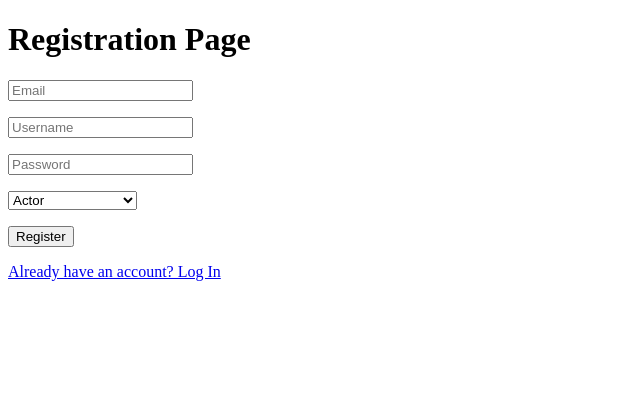
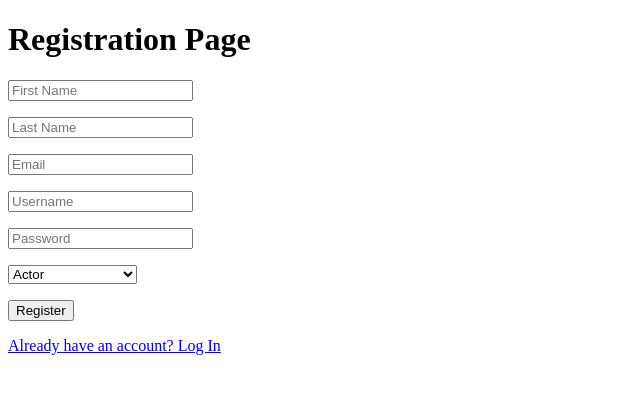
Before and after one commit to kalebb1002/StageLinks, a Flask app: page /register in a window 1280 px wide. Shown: the top 394 px of the page, without its empty margins (0-640 px from the left). Run offline with Flask 3, Linux system fonts and the light colour scheme.

Commit message:
Separated out my code to make app.py less cluttered

```diff
--- a/app.py
+++ b/app.py
@@ -1,20 +1,18 @@
-from flask import Flask, render_template, url_for, redirect
-from flask_sqlalchemy import SQLAlchemy
+from flask import Flask
+from flask_login import LoginManager
+from models import db, User
+from flask_bcrypt import Bcrypt
 from dotenv import load_dotenv
-from flask_login import UserMixin, LoginManager, login_user, login_required, logout_user, current_user
-from flask_wtf import FlaskForm
-from wtforms import StringField, PasswordField, SubmitField, SelectField
-from wtforms.validators import InputRequired, Length, ValidationError, Email
-from flask_bcrypt import Bcrypt
+
 import os
-import uuid
 
 load_dotenv()
 
 app = Flask(__name__)
 app.config['SECRET_KEY'] = os.getenv('SECRET_KEY')
 app.config['SQLALCHEMY_DATABASE_URI'] = os.getenv('DATABASE_URL')
-db = SQLAlchemy(app)
+
+db.init_app(app)
 
 bcrypt = Bcrypt(app)
 
@@ -22,107 +20,11 @@ login_manager = LoginManager()
 login_manager.init_app(app)
 login_manager.login_view = 'login'
 
-
-
 @login_manager.user_loader
 def load_user(user_id):
     return User.query.get(user_id)
 
-class User(db.Model, UserMixin):
-    __tablename__ = 'users'
-    id = db.Column(db.String(36), primary_key=True, default=lambda: str(uuid.uuid4()))
-    email = db.Column(db.String(150), unique=True, nullable=False)
-    username = db.Column(db.String(50), unique=True)
-    password_hash = db.Column(db.String(256), nullable=False)
-    account_type = db.Column(db.String(20), nullable=False)
-    created_at = db.Column(db.DateTime)
-
-class RegisterForm(FlaskForm):
-    email = StringField(validators=[InputRequired(), Email()], # Email Form
-        render_kw={"placeholder": "Email"})
-
-    username = StringField(validators=[InputRequired(), Length( # Username Form
-        min=4, max=20)], render_kw={"placeholder": "Username"})
-
-    password = PasswordField(validators=[InputRequired(), Length( # Password Form
-        min=4, max=20)], render_kw={"placeholder": "Password"})
-
-    submit = SubmitField("Register")
-
-    account_type = SelectField('Account Type', choices=[
-        ('actor', 'Actor'),
-        ('company', 'Theater Company')
-    ], validators=[InputRequired()])
-
-    def validate_email(self, email):
-        existing_user_email = User.query.filter_by(
-            email=email.data).first()
-        if existing_user_email:
-            raise ValidationError(
-                "That email is already registered. Please use a different email.")
-
-    def validate_username(self, username):
-        existing_user_username = User.query.filter_by(
-            username=username.data).first()
-        if existing_user_username:
-            raise ValidationError(
-                "That username already exists. Please choose a different username.")
-
-class LoginForm(FlaskForm):
-    username = StringField(validators=[InputRequired(), Length(
-        min=4, max=20)], render_kw={"placeholder": "Username"})
-
-    password = PasswordField(validators=[InputRequired(), Length(
-        min=4, max=20)], render_kw={"placeholder": "Password"})
-
-    submit = SubmitField("Login")
-
-
-
-@app.route('/')
-def home():
-    return render_template('home.html')
-
-@app.route('/login', methods=['GET', 'POST'])
-def login():
-    form = LoginForm()
-    if form.validate_on_submit():
-        user = User.query.filter_by(username=form.username.data).first()
-        if user:
-            if bcrypt.check_password_hash(user.password_hash, form.password.data):
-                login_user(user)
-                return redirect(url_for('dashboard'))
-    return render_template('login.html', form=form)
-
-@app.route('/register', methods=['GET', 'POST'])
-def register():
-    form = RegisterForm()
-
-    if form.validate_on_submit():
-        hashed_password = bcrypt.generate_password_hash(form.password.data)
-        new_user = User(
-            email=form.email.data,
-            username=form.username.data,
-            password_hash=hashed_password,
-            account_type=form.account_type.data
-        )
-        db.session.add(new_user)
-        db.session.commit()
-        return redirect(url_for('login'))
-
-    return render_template('register.html', form=form)
-
-@app.route('/dashboard', methods=['GET', 'POST'])
-@login_required
-def dashboard():
-    return render_template('dashboard.html')
-
-@app.route('/logout', methods=['GET', 'POST'])
-@login_required
-def logout():
-    logout_user()
-    return redirect(url_for('login'))
-
+from routes import *
 
 if __name__ == '__main__':
     app.run(debug=True, host='0.0.0.0', port=8080)
--- a/docs/schemaCode.sql
+++ b/docs/schemaCode.sql
@@ -3,6 +3,8 @@ USE stagelinks;
 
 CREATE TABLE `users` (
   `id` varchar(255) PRIMARY KEY,
+  `first_name` varchar(50) NOT NULL,
+  `last_name` varchar(50)NOT NULL,
   `username` varchar(50) UNIQUE,
   `email` varchar(255),
   `password_hash` varchar(255),
@@ -91,3 +93,5 @@ ALTER TABLE `prev_company_shows` ADD FOREIGN KEY (`user_id`) REFERENCES `users`
 ALTER TABLE `auditions` ADD FOREIGN KEY (`user_id`) REFERENCES `users` (`id`);
 
 ALTER TABLE `socials` ADD FOREIGN KEY (`user_id`) REFERENCES `users` (`id`);
+
+SELECT * FROM users;
--- /dev/null
+++ b/forms.py
@@ -0,0 +1,50 @@
+from flask_wtf import FlaskForm
+from wtforms import StringField, PasswordField, SubmitField, SelectField
+from wtforms.validators import InputRequired, Length, ValidationError, Email
+from models import User
+
+class RegisterForm(FlaskForm):
+    first_name = StringField(validators=[InputRequired(), Length(
+        min=2, max=50)], render_kw={"placeholder": "First Name"})
+
+    last_name = StringField(validators=[InputRequired(), Length(
+        min=2, max=50)], render_kw={"placeholder": "Last Name"})
+
+    email = StringField(validators=[InputRequired(), Email()], # Email Form
+        render_kw={"placeholder": "Email"})
+
+    username = StringField(validators=[InputRequired(), Length( # Username Form
+        min=4, max=20)], render_kw={"placeholder": "Username"})
+
+    password = PasswordField(validators=[InputRequired(), Length( # Password Form
+        min=4, max=20)], render_kw={"placeholder": "Password"})
+
+    submit = SubmitField("Register")
+
+    account_type = SelectField('Account Type', choices=[
+        ('actor', 'Actor'),
+        ('company', 'Theater Company')
+    ], validators=[InputRequired()])
+
+    def validate_email(self, email):
+        existing_user_email = User.query.filter_by(
+            email=email.data).first()
+        if existing_user_email:
+            raise ValidationError(
+                "That email is already registered. Please use a different email.")
+
+    def validate_username(self, username):
+        existing_user_username = User.query.filter_by(
+            username=username.data).first()
+        if existing_user_username:
+            raise ValidationError(
+                "That username already exists. Please choose a different username.")
+
+class LoginForm(FlaskForm):
+    username = StringField(validators=[InputRequired(), Length(
+        min=4, max=20)], render_kw={"placeholder": "Username"})
+
+    password = PasswordField(validators=[InputRequired(), Length(
+        min=4, max=20)], render_kw={"placeholder": "Password"})
+
+    submit = SubmitField("Login")
--- /dev/null
+++ b/routes.py
@@ -0,0 +1,52 @@
+from flask import render_template, url_for, redirect
+from flask_login import login_user, login_required, logout_user, current_user
+from models import db, User
+from forms import RegisterForm, LoginForm
+from flask_bcrypt import Bcrypt
+from app import app, bcrypt
+
+bcrypt = Bcrypt(app)
+
+@app.route('/')
+def home():
+    return render_template('home.html')
+
+@app.route('/login', methods=['GET', 'POST'])
+def login():
+    form = LoginForm()
+    if form.validate_on_submit():
+        user = User.query.filter_by(username=form.username.data).first()
+        if user:
+            if bcrypt.check_password_hash(user.password_hash, form.password.data):
+                login_user(user)
+                return redirect(url_for('dashboard'))
+    return render_template('login.html', form=form)
+
+@app.route('/register', methods=['GET', 'POST'])
+def register():
+    form = RegisterForm()
+    if form.validate_on_submit():
+        hashed_password = bcrypt.generate_password_hash(form.password.data)
+        new_user = User(
+            email=form.email.data,
+            username=form.username.data,
+            first_name=form.first_name.data,
+            last_name=form.last_name.data,
+            password_hash=hashed_password,
+            account_type=form.account_type.data
+        )
+        db.session.add(new_user)
+        db.session.commit()
+        return redirect(url_for('login'))
+    return render_template('register.html', form=form)
+
+@app.route('/dashboard', methods=['GET', 'POST'])
+@login_required
+def dashboard():
+    return render_template('dashboard.html')
+
+@app.route('/logout')
+@login_required
+def logout():
+    logout_user()
+    return redirect(url_for('login'))
--- a/templates/dashboard.html
+++ b/templates/dashboard.html
@@ -6,7 +6,7 @@
     <title>Dashboard</title>
 </head>
 <body>
-    <h1>Hello You are logged in</h1>
+    <h1>Hello {{ current_user.first_name }}! You are logged in.</h1>
     <a href={{url_for('logout')}}>Log out</a>
 </body>
 </html>
--- a/templates/register.html
+++ b/templates/register.html
@@ -11,6 +11,18 @@
 
     <form method="POST" action="">
         {{ form.hidden_tag() }}
+        <p>
+            {{ form.first_name() }}
+            {% for error in form.first_name.errors %}
+                <span style="color: red;">{{ error }}</span>
+            {% endfor %}
+        </p>
+        <p>
+            {{ form.last_name() }}
+            {% for error in form.last_name.errors %}
+                <span style="color: red;">{{ error }}</span>
+            {% endfor %}
+        </p>
         <p>
             {{ form.email() }}
             {% for error in form.email.errors %}
```
Also changed, not shown: models.py (added, +16 -0 lines).
